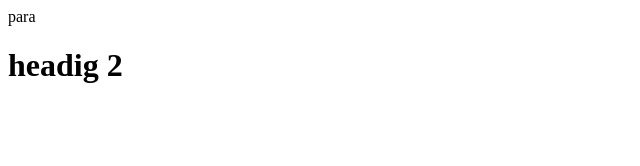
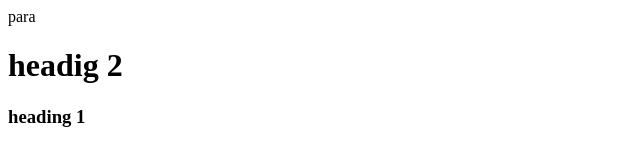
Before and after one commit to aliamish/apnacollege-demo, a plain HTML site: page index.html in a window 1280 px wide. Shown: the whole page, without its empty margins (0-640 px from the left). Drawn offline with Linux system fonts and the light colour scheme.

Commit message:
add heading

```diff
--- a/index.html
+++ b/index.html
@@ -1,3 +1,4 @@
 <p>para</p>
 
 <h1>headig 2</h1>
+<h3>heading 1</h3>
```
